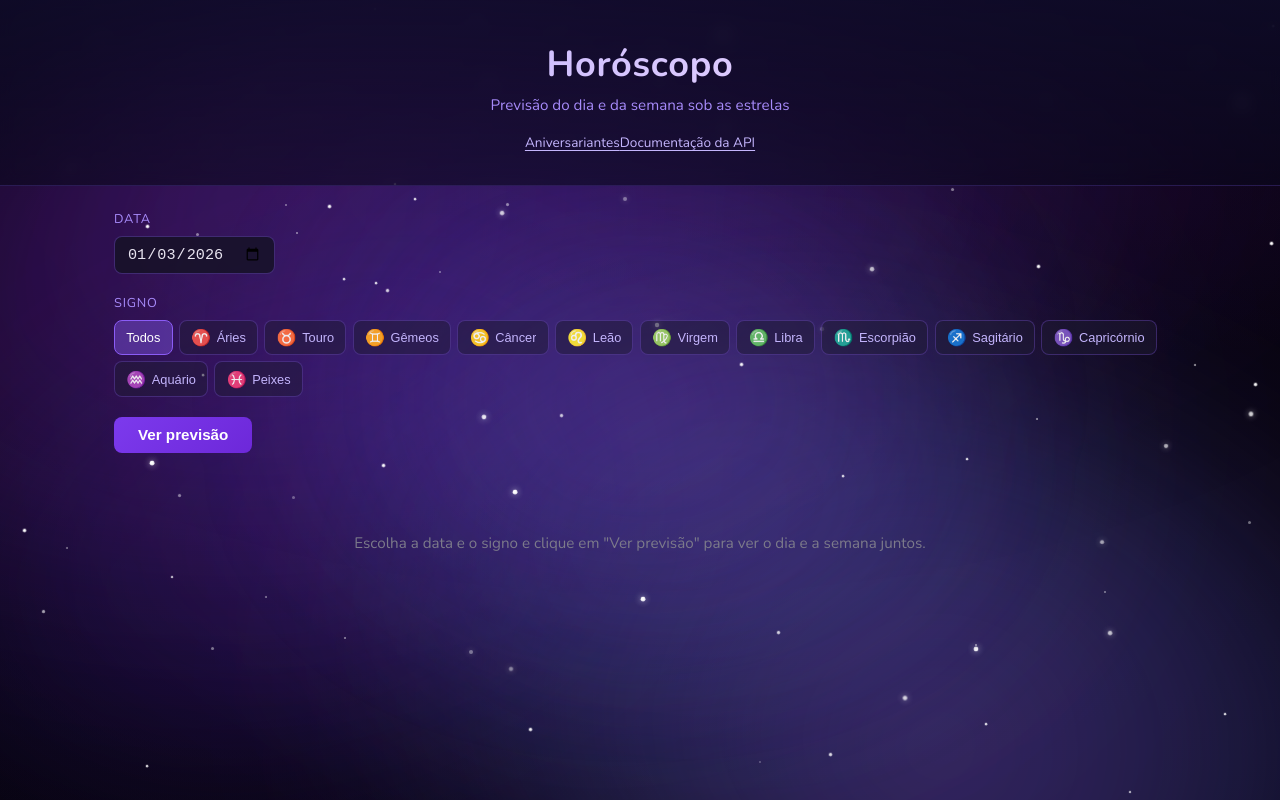
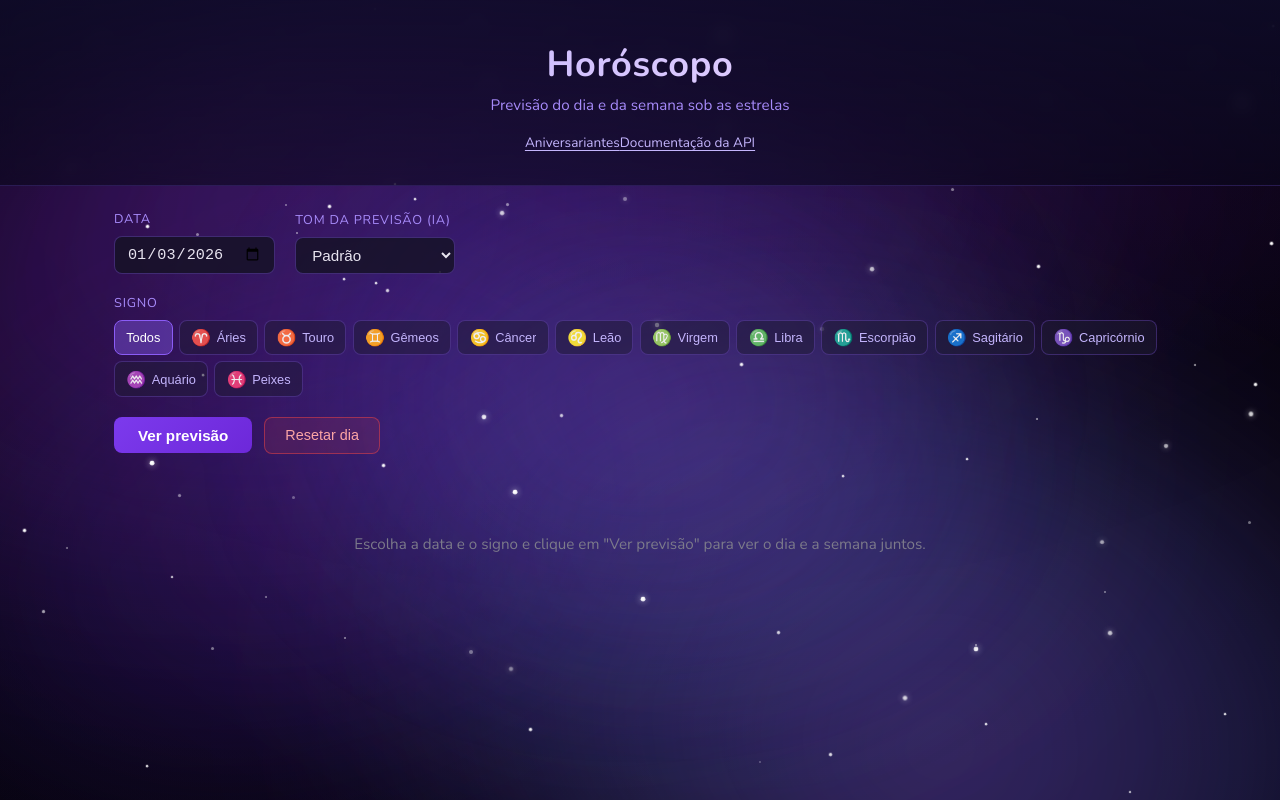
Before and after one commit to douglasotoni/web-nodejs-horoscopo, a Next.js app: page /horoscope in a window 1280 px wide. Built offline with nearby package versions, Linux system fonts and the light colour scheme.

Commit message:
ajuste previsão melhorada por IA

```diff
--- a/app/api/horoscope/daily/route.ts
+++ b/app/api/horoscope/daily/route.ts
@@ -9,10 +9,13 @@ import type { Sign, Weekday } from '@prisma/client'
 
 const SIGNS: Sign[] = ['aries', 'taurus', 'gemini', 'cancer', 'leo', 'virgo', 'libra', 'scorpio', 'sagittarius', 'capricorn', 'aquarius', 'pisces']
 
+const TONE_VALUES = ['bem_humorada', 'vibe_sertaneja', 'resumida'] as const
+
 const querySchema = z.object({
   sign: z.enum(['aries', 'taurus', 'gemini', 'cancer', 'leo', 'virgo', 'libra', 'scorpio', 'sagittarius', 'capricorn', 'aquarius', 'pisces']).optional(),
   date: z.string().optional(), // YYYY-MM-DD; se omitido = hoje
-  regenerate: z.enum(['1', 'true']).optional() // força regenerar (e passar pelo OpenRouter se a key existir)
+  regenerate: z.enum(['1', 'true']).optional(), // força regenerar (e passar pelo OpenRouter se a key existir)
+  tone: z.enum(TONE_VALUES).optional() // tom da melhoria pela IA: bem_humorada | vibe_sertaneja | resumida
 })
 
 function toId(id: number | null): number | null {
@@ -25,7 +28,8 @@ async function getOrCreateDailyPrediction(
   isoWeek: number,
   isoYear: number,
   dateStr: string,
-  forceRegenerate: boolean
+  forceRegenerate: boolean,
+  tone?: string | null
 ) {
   const existing = await prisma.dailyPrediction.findUnique({
     where: {
@@ -39,7 +43,7 @@ async function getOrCreateDailyPrediction(
   }
 
   const generated = await generateDailyPrediction({ sign, weekday, isoWeek, isoYear })
-  const improvedText = await improveHoroscopeText(generated.text, sign, dateStr)
+  const improvedText = await improveHoroscopeText(generated.text, sign, dateStr, tone)
   const finalText = (improvedText && improvedText.trim() !== '') ? improvedText.trim() : generated.text
   if (process.env.NODE_ENV === 'development' && improvedText) {
     console.log('[OpenRouter] Texto melhorado usado para', sign, dateStr)
@@ -106,9 +110,11 @@ export async function GET(req: NextRequest) {
     const validated = querySchema.parse({
       sign: searchParams.get('sign') || undefined,
       date: searchParams.get('date') || undefined,
-      regenerate: searchParams.get('regenerate') || undefined
+      regenerate: searchParams.get('regenerate') || undefined,
+      tone: searchParams.get('tone') || undefined
     })
     const forceRegenerate = validated.regenerate === '1' || validated.regenerate === 'true'
+    const tone = validated.tone ?? null
 
     const { date, weekday, isoWeek, isoYear } = parseDateToContext(validated.date ?? null)
     const dateStr = format(date, 'yyyy-MM-dd')
@@ -120,14 +126,15 @@ export async function GET(req: NextRequest) {
         isoWeek,
         isoYear,
         dateStr,
-        forceRegenerate
+        forceRegenerate,
+        tone
       )
       return NextResponse.json(prediction)
     }
 
     const predictions = await Promise.all(
       SIGNS.map(sign =>
-        getOrCreateDailyPrediction(sign, weekday, isoWeek, isoYear, dateStr, forceRegenerate)
+        getOrCreateDailyPrediction(sign, weekday, isoWeek, isoYear, dateStr, forceRegenerate, tone)
       )
     )
 
--- /dev/null
+++ b/app/api/horoscope/reset/route.ts
@@ -0,0 +1,41 @@
+import { NextRequest, NextResponse } from 'next/server'
+import { prisma } from '@/lib/prisma'
+import { parseDateToContext } from '@/lib/utils'
+
+/**
+ * DELETE /api/horoscope/reset?date=YYYY-MM-DD
+ * Remove da base todas as previsões do dia e da semana para a data informada.
+ * - Previsões do dia: mesmo weekday, isoWeek e isoYear (todos os signos).
+ * - Previsões da semana: mesma isoWeek e isoYear (todos os signos).
+ */
+export async function DELETE(request: NextRequest) {
+  try {
+    const dateParam = request.nextUrl.searchParams.get('date')
+    const dateStr = dateParam && /^\d{4}-\d{2}-\d{2}$/.test(dateParam) ? dateParam : null
+    const { weekday, isoWeek, isoYear } = parseDateToContext(dateStr)
+
+    const [dailyResult, weeklyResult] = await Promise.all([
+      prisma.dailyPrediction.deleteMany({
+        where: { weekday, isoWeek, isoYear }
+      }),
+      prisma.weeklyPrediction.deleteMany({
+        where: { isoWeek, isoYear }
+      })
+    ])
+
+    return NextResponse.json({
+      ok: true,
+      date: dateStr ?? new Date().toISOString().slice(0, 10),
+      deleted: {
+        daily: dailyResult.count,
+        weekly: weeklyResult.count
+      }
+    })
+  } catch (error) {
+    console.error('Error resetting predictions:', error)
+    return NextResponse.json(
+      { error: 'Erro ao resetar previsões' },
+      { status: 500 }
+    )
+  }
+}
--- a/app/api/horoscope/weekly/route.ts
+++ b/app/api/horoscope/weekly/route.ts
@@ -3,30 +3,50 @@ import { prisma } from '@/lib/prisma'
 import { z } from 'zod'
 import { parseDateToContext } from '@/lib/utils'
 import { generateWeeklyPrediction } from '@/lib/generator'
+import { improveHoroscopeText } from '@/lib/openrouter'
 import type { Sign } from '@prisma/client'
 
 const SIGNS: Sign[] = ['aries', 'taurus', 'gemini', 'cancer', 'leo', 'virgo', 'libra', 'scorpio', 'sagittarius', 'capricorn', 'aquarius', 'pisces']
 
+const TONE_VALUES = ['bem_humorada', 'vibe_sertaneja', 'resumida'] as const
+
 const querySchema = z.object({
   sign: z.enum(['aries', 'taurus', 'gemini', 'cancer', 'leo', 'virgo', 'libra', 'scorpio', 'sagittarius', 'capricorn', 'aquarius', 'pisces']).optional(),
-  date: z.string().optional() // YYYY-MM-DD; se omitido = dia corrente (semana da data)
+  date: z.string().optional(), // YYYY-MM-DD; se omitido = dia corrente (semana da data)
+  regenerate: z.enum(['1', 'true']).optional(),
+  tone: z.enum(TONE_VALUES).optional()
 })
 
-async function getOrCreateWeeklyPrediction(sign: Sign, isoWeek: number, isoYear: number) {
+async function getOrCreateWeeklyPrediction(
+  sign: Sign,
+  isoWeek: number,
+  isoYear: number,
+  weekLabel: string,
+  forceRegenerate: boolean,
+  tone: string | null
+) {
   const existing = await prisma.weeklyPrediction.findUnique({
     where: {
       sign_isoWeek_isoYear: { sign, isoWeek, isoYear }
     }
   })
 
-  if (existing && existing.status === 'published') {
+  if (!forceRegenerate && existing && existing.status === 'published') {
     return existing
   }
 
   const generated = generateWeeklyPrediction({ sign, isoWeek, isoYear })
+  const improvedText = await improveHoroscopeText(
+    generated.text,
+    sign,
+    weekLabel,
+    tone,
+    'weekly'
+  )
+  const finalText = (improvedText && improvedText.trim() !== '') ? improvedText.trim() : generated.text
 
   const data = {
-    text: generated.text,
+    text: finalText,
     luckyNumber: generated.luckyNumber,
     status: 'published' as const
   }
@@ -58,22 +78,32 @@ export async function GET(req: NextRequest) {
     const searchParams = req.nextUrl.searchParams
     const validated = querySchema.parse({
       sign: searchParams.get('sign') || undefined,
-      date: searchParams.get('date') || undefined
+      date: searchParams.get('date') || undefined,
+      regenerate: searchParams.get('regenerate') || undefined,
+      tone: searchParams.get('tone') || undefined
     })
 
+    const forceRegenerate = validated.regenerate === '1' || validated.regenerate === 'true'
+    const tone = validated.tone ?? null
     const { isoWeek, isoYear } = parseDateToContext(validated.date ?? null)
+    const weekLabel = `semana ${isoWeek}/${isoYear}`
 
     if (validated.sign) {
       const prediction = await getOrCreateWeeklyPrediction(
         validated.sign,
         isoWeek,
-        isoYear
+        isoYear,
+        weekLabel,
+        forceRegenerate,
+        tone
       )
       return NextResponse.json(prediction)
     }
 
     const predictions = await Promise.all(
-      SIGNS.map(sign => getOrCreateWeeklyPrediction(sign, isoWeek, isoYear))
+      SIGNS.map(sign =>
+        getOrCreateWeeklyPrediction(sign, isoWeek, isoYear, weekLabel, forceRegenerate, tone)
+      )
     )
 
     return NextResponse.json(predictions)
--- a/app/horoscope/horoscope.module.css
+++ b/app/horoscope/horoscope.module.css
@@ -276,6 +276,22 @@
   font-size: 0.95rem;
 }
 
+.toneSelect {
+  padding: 0.5rem 0.75rem;
+  border-radius: 8px;
+  border: 1px solid rgba(139, 92, 246, 0.35);
+  background: rgba(20, 18, 35, 0.8);
+  color: #e8e4f0;
+  font-size: 0.95rem;
+  cursor: pointer;
+  min-width: 10rem;
+}
+
+.toneSelect:focus {
+  outline: none;
+  border-color: rgba(139, 92, 246, 0.6);
+}
+
 .signs {
   display: flex;
   flex-wrap: wrap;
@@ -344,6 +360,35 @@
 
 .submit:disabled {
   opacity: 0.7;
+  cursor: not-allowed;
+}
+
+.actionsRow {
+  display: flex;
+  flex-wrap: wrap;
+  gap: 0.75rem;
+  align-items: center;
+}
+
+.resetBtn {
+  padding: 0.6rem 1.25rem;
+  border-radius: 8px;
+  border: 1px solid rgba(239, 68, 68, 0.5);
+  background: rgba(239, 68, 68, 0.12);
+  color: #fca5a5;
+  font-size: 0.9rem;
+  font-weight: 500;
+  cursor: pointer;
+  transition: background 0.2s, border-color 0.2s;
+}
+
+.resetBtn:hover:not(:disabled) {
+  background: rgba(239, 68, 68, 0.22);
+  border-color: rgba(239, 68, 68, 0.7);
+}
+
+.resetBtn:disabled {
+  opacity: 0.6;
   cursor: not-allowed;
 }
 
--- a/app/horoscope/page.tsx
+++ b/app/horoscope/page.tsx
@@ -127,6 +127,8 @@ export default function HoroscopePage() {
     moonAgeDays: number
     phase: { id: string; name: string; nameShort: string; emoji: string; description: string; mystical: string; advice: string; keywords: string[] }
   } | null>(null)
+  const [resetLoading, setResetLoading] = useState(false)
+  const [tone, setTone] = useState<'' | 'bem_humorada' | 'vibe_sertaneja' | 'resumida'>('')
 
   const stars = useStarPositions(85)
 
@@ -136,6 +138,7 @@ export default function HoroscopePage() {
     const params = new URLSearchParams()
     if (date) params.set('date', date)
     if (selectedSign !== 'all') params.set('sign', selectedSign)
+    if (tone) params.set('tone', tone)
     const dateParam = date || new Date().toISOString().slice(0, 10)
 
     try {
@@ -172,7 +175,24 @@ export default function HoroscopePage() {
     } finally {
       setLoading(false)
     }
-  }, [date, selectedSign])
+  }, [date, selectedSign, tone])
+
+  const handleResetDay = useCallback(async () => {
+    const dateParam = date || todayISO()
+    setError(null)
+    setResetLoading(true)
+    try {
+      const res = await fetch(`/api/horoscope/reset?date=${dateParam}`, { method: 'DELETE' })
+      const data = await res.json().catch(() => ({}))
+      if (!res.ok) throw new Error(data.error ?? 'Falha ao resetar')
+      // Refetch sem limpar antes: evita desmontar toda a lista de uma vez (removeChild em massa)
+      await fetchData()
+    } catch (e) {
+      setError(e instanceof Error ? e.message : 'Erro ao resetar previsões')
+    } finally {
+      setResetLoading(false)
+    }
+  }, [date, fetchData])
 
   const combinedList: CombinedItem[] = useMemo(() => {
     if (dailyData == null || weeklyData == null) return []
@@ -242,6 +262,21 @@ export default function HoroscopePage() {
                 />
               </div>
               <div className={styles.field}>
+                <label htmlFor="horoscope-tone" className={styles.fieldLabel}>Tom da previsão (IA)</label>
+                <select
+                  id="horoscope-tone"
+                  className={styles.toneSelect}
+                  value={tone}
+                  onChange={(e) => setTone(e.target.value as '' | 'bem_humorada' | 'vibe_sertaneja' | 'resumida')}
+                  title="Define o tom usado pela IA ao melhorar o texto da previsão do dia"
+                >
+                  <option value="">Padrão</option>
+                  <option value="bem_humorada">Bem humorada</option>
+                  <option value="vibe_sertaneja">Vibe sertaneja</option>
+                  <option value="resumida">Resumida</option>
+                </select>
+              </div>
+              <div className={styles.field}>
                 <span className={styles.fieldLabel}>Signo</span>
                 <div className={styles.signs}>
                   <button
@@ -265,6 +300,7 @@ export default function HoroscopePage() {
                   ))}
                 </div>
               </div>
+              <div className={styles.actionsRow}>
                 <button
                   type="button"
                   className={styles.submit}
@@ -273,6 +309,16 @@ export default function HoroscopePage() {
                 >
                   {loading ? 'Carregando…' : 'Ver previsão'}
                 </button>
+                <button
+                  type="button"
+                  className={styles.resetBtn}
+                  onClick={handleResetDay}
+                  disabled={resetLoading || loading}
+                  title="Apagar da base todas as previsões do dia e da semana da data selecionada"
+                >
+                  {resetLoading ? 'Resetando…' : 'Resetar dia'}
+                </button>
+              </div>
             </div>
           </section>
 
--- a/lib/openrouter.ts
+++ b/lib/openrouter.ts
@@ -26,10 +26,16 @@ function getSignName(sign: string): string {
   return SIGN_NAMES[sign.toLowerCase()] ?? sign
 }
 
-/**
- * Envia o texto atual do horóscopo para o OpenRouter pedindo uma versão melhorada.
- * Retorna o texto melhorado ou null em caso de erro/timeout/chave ausente (use o texto original).
- */
+/** Tons aceitos para a melhoria do texto (valor enviado pela API). */
+export const TONE_OPTIONS = ['bem_humorada', 'vibe_sertaneja', 'resumida'] as const
+export type ToneOption = (typeof TONE_OPTIONS)[number]
+
+const TONE_PROMPTS: Record<ToneOption, string> = {
+  bem_humorada: 'O texto melhorado deve ser bem humorado e leve: use um tom divertido e otimista, com toques de humor quando fizer sentido, sem perder o clima de horóscopo.',
+  vibe_sertaneja: 'O texto melhorado deve ter vibe sertaneja: use expressões e um jeito caloroso, romântico e “de raiz”, como nas letras de música sertaneja, mantendo o significado da previsão.',
+  resumida: 'O texto melhorado deve ser resumido e direto: poucas frases, só o essencial da previsão, sem enrolação, em um único parágrafo curto.'
+}
+
 function getApiKey(): string | null {
   const raw = process.env.OPENROUTER_API_KEY
   if (!raw || typeof raw !== 'string') return null
@@ -37,10 +43,20 @@ function getApiKey(): string | null {
   return key.length > 0 ? key : null
 }
 
+export type HoroscopeContext = 'daily' | 'weekly'
+
+/**
+ * Envia o texto atual do horóscopo para o OpenRouter pedindo uma versão melhorada.
+ * Retorna o texto melhorado ou null em caso de erro/timeout/chave ausente (use o texto original).
+ * tone: opcional; define o tom da melhoria (bem_humorada, vibe_sertaneja, resumida).
+ * context: 'daily' = previsão do dia; 'weekly' = previsão da semana (dateOrWeekStr é usado como rótulo).
+ */
 export async function improveHoroscopeText(
   originalText: string,
   sign: string,
-  dateStr: string
+  dateOrWeekStr: string,
+  tone?: ToneOption | string | null,
+  context: HoroscopeContext = 'daily'
 ): Promise<string | null> {
   const apiKey = getApiKey()
   if (!apiKey || originalText.trim() === '') {
@@ -48,8 +64,13 @@ export async function improveHoroscopeText(
   }
 
   const signName = getSignName(sign)
-  const systemPrompt = `Você é um revisor de textos de horóscopo. Sua tarefa é melhorar o texto recebido: deixá-lo mais fluido e envolvente, mantendo o tom de previsão astrológica e o mesmo significado. Responda apenas com o texto melhorado, em um único parágrafo, em português do Brasil. Não invente informações novas; preserve número da sorte e dados mencionados se existirem.`
-  const userPrompt = `Melhore este horóscopo para o signo de ${signName} na data ${dateStr}:\n\n${originalText}`
+  const toneInstruction =
+    tone && TONE_OPTIONS.includes(tone as ToneOption)
+      ? ` ${TONE_PROMPTS[tone as ToneOption]}`
+      : ''
+  const systemPrompt = `Você é um revisor de textos de horóscopo. Sua tarefa é melhorar o texto recebido: deixá-lo mais fluido e envolvente, mantendo o tom de previsão astrológica e o mesmo significado. Responda apenas com o texto melhorado, em um único parágrafo, em português do Brasil. Não invente informações novas; preserve número da sorte e dados mencionados se existirem.${toneInstruction}`
+  const periodLabel = context === 'weekly' ? `previsão da semana (${dateOrWeekStr})` : `data ${dateOrWeekStr}`
+  const userPrompt = `Melhore este horóscopo ${context === 'weekly' ? 'da semana' : 'do dia'} para o signo de ${signName} - ${periodLabel}:\n\n${originalText}`
 
   const controller = new AbortController()
   const timeoutId = setTimeout(() => controller.abort(), REQUEST_TIMEOUT_MS)
```
Also changed, not shown: app/components/ErrorBoundary.tsx (added, +42 -0 lines), app/page.tsx (+15 -1 lines). Lines whose indentation alone changed are shown as unchanged.
